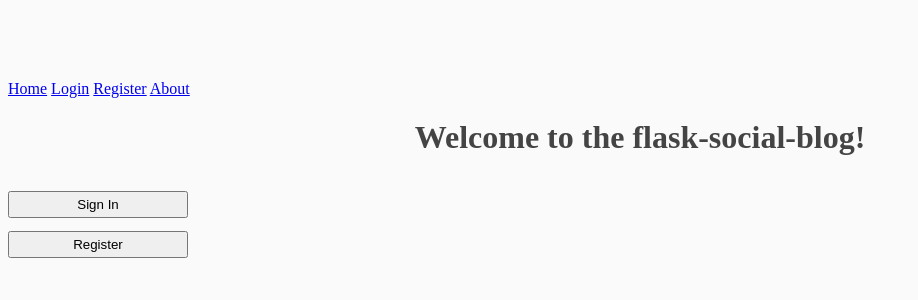
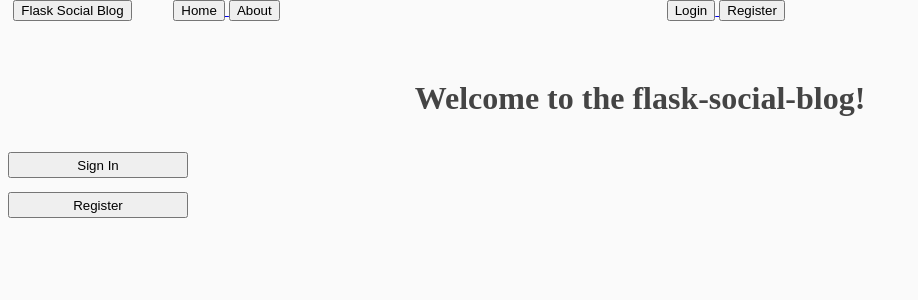
Before and after one commit to alexeysp11/flask-social-blog, a Flask app: page / in a window 1280 px wide. Shown: the top 300 px of the page, without its empty margins (0-918 px from the left). Run offline with Flask 2, Linux system fonts and the light colour scheme.

Commit message:
Added simple navbar in layout.html

```diff
--- a/flaskblog.py
+++ b/flaskblog.py
@@ -33,7 +33,6 @@ posts = [
 
 
 @app.route("/")
-@app.route("/home")
 def home():
     return render_template('home.html')
 
--- a/static/main.css
+++ b/static/main.css
@@ -11,9 +11,30 @@ h1, h2, h3, h4, h5, h6 {
 
 .nav-bar {
     list-style-type: none;
-    margin-left: 10;
+    margin-left: 10pt;
     padding: 0;
-  }
+}
+
+.navbar-brand {
+    position: absolute;
+    top: 0pt;
+    left: 10pt;
+    width: 150pt;
+}
+
+.navbar-home-about {
+    position: absolute;
+    top: 0pt;
+    left: 130pt;
+    width: 150pt;
+}
+
+.navbar-nav {
+    position: absolute;
+    top: 0pt;
+    left: 500pt;
+    width: 150pt;
+}
 
 .registration-form {
     text-align: left;
--- a/templates/home.html
+++ b/templates/home.html
@@ -5,6 +5,7 @@
 {% block content %}
 	<h1>Welcome to the flask-social-blog!</h1>
 	<form>
+		<div>
 			<a href="{{ url_for('login') }}">
 				<button class="submit-btn">Sign In</button>
 			</a>
@@ -12,5 +13,6 @@
 			<a href="{{ url_for('register') }}">
 				<button class="submit-btn">Register</button>
 			</a>
+		</div>
 	</form>
 {% endblock content %}
--- a/templates/layout.html
+++ b/templates/layout.html
@@ -11,12 +11,32 @@
 		</title>
 	</head>
 	<body>
-		<div class="nav-bar">
-			<a href="{{ url_for('home') }}">Home</a>
-			<a href="{{ url_for('login') }}">Login</a>
-			<a href="{{ url_for('register') }}">Register</a>
-			<a href="{{ url_for('about') }}">About</a>
-		</div>
+		<header class="site-header">
+			<nav class="navbar">
+				<div class="container">
+					<a class="navbar-brand" href="{{ url_for('home') }}">
+						<button>Flask Social Blog</button>
+					</a>
+					<div class="navbar-home-about">
+						<a href="{{ url_for('home') }}">
+							<button>Home</button>
+						</a>
+						<a href="{{ url_for('about') }}">
+							<button>About</button>
+						</a>
+					</div>
+					<!-- Navbar Right Side -->
+					<div class="navbar-nav">
+						<a href="{{ url_for('login') }}">
+							<button>Login</button>
+						</a>
+						<a href="{{ url_for('register') }}">
+							<button>Register</button>
+						</a>
+					</div>
+				</div>
+			</nav>
+		</header>
 
 		{% with messages = get_flashed_messages(with_categories=true) %}
 			{% if messages %}
@@ -27,6 +47,7 @@
 				{% endfor %}
 			{% endif %}
 		{% endwith %}
+
 		{% block content %}{% endblock %}
 	</body>
 </html>
```
Lines whose indentation alone changed are shown as unchanged.
